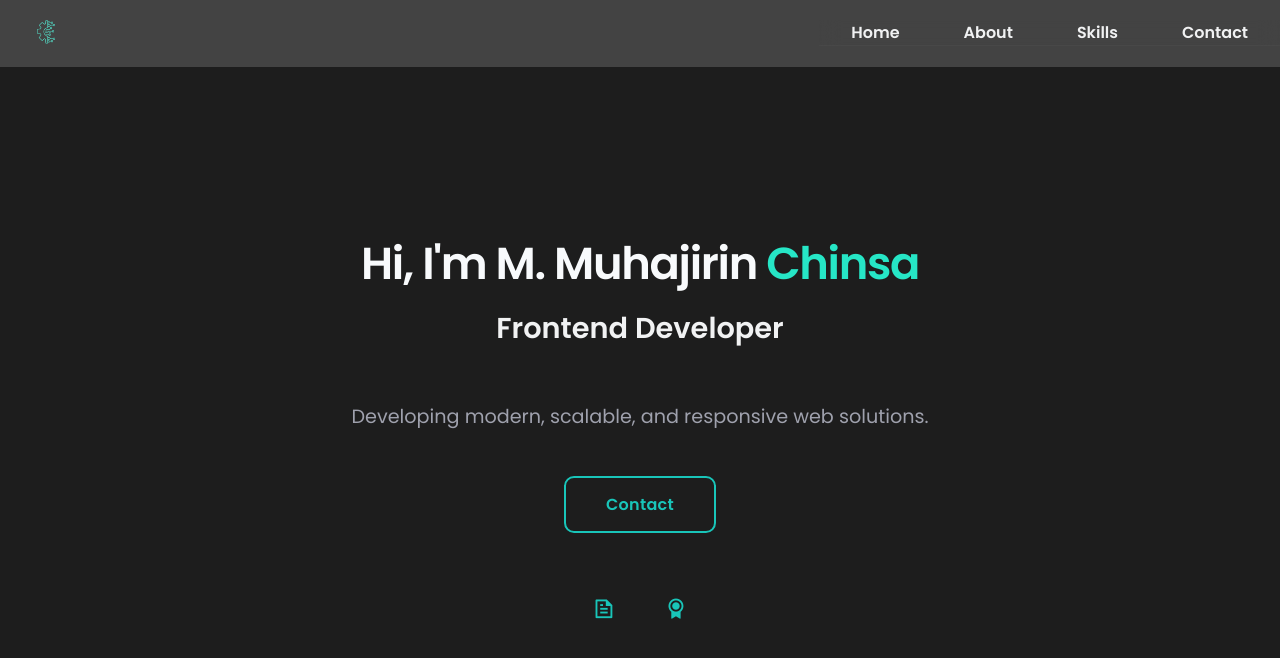
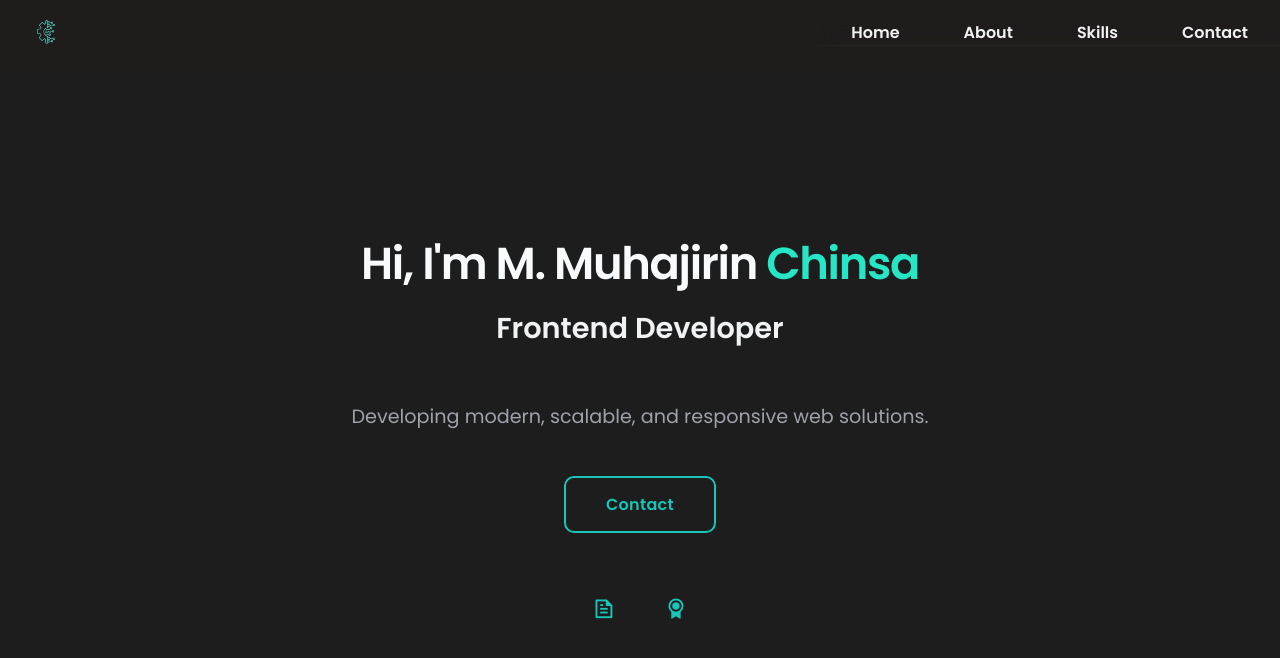
Before and after one commit to kinsa24/Porto-react, a React (Vite) app: page / in a window 1280 px wide. Shown: the top 658 px of the page. Built offline with nearby package versions, Linux system fonts and the light colour scheme.

Commit message:
new navbar

```diff
--- a/src/Navbar/Navbar.css
+++ b/src/Navbar/Navbar.css
@@ -6,7 +6,7 @@ header {
   display: flex;
   align-items: center;
   justify-content: space-between;
-  background: rgba(67, 67, 67);
+  background: rgb(31, 28, 28);
   z-index: 1000;
 }
 .logo {
@@ -23,7 +23,7 @@ header {
   background: transparent !important;
   background-color: transparent !important;
   color: #e6e6e6;
-  border-bottom: 1px solid rgba(255,255,255,0.03);
+  border-bottom: 1px solid rgba(255, 255, 255, 0.03);
   backdrop-filter: blur(10px);
 }
 
```
